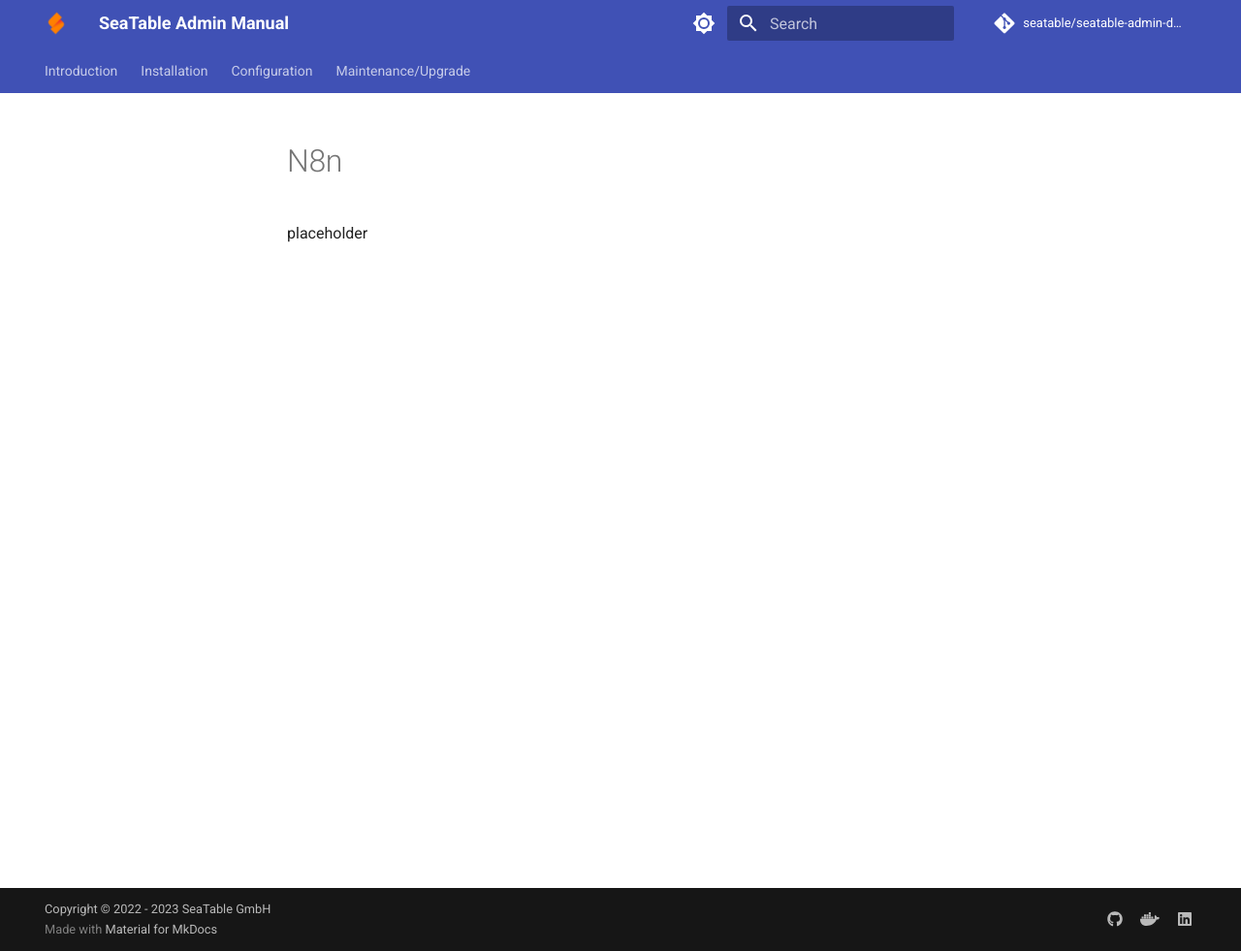
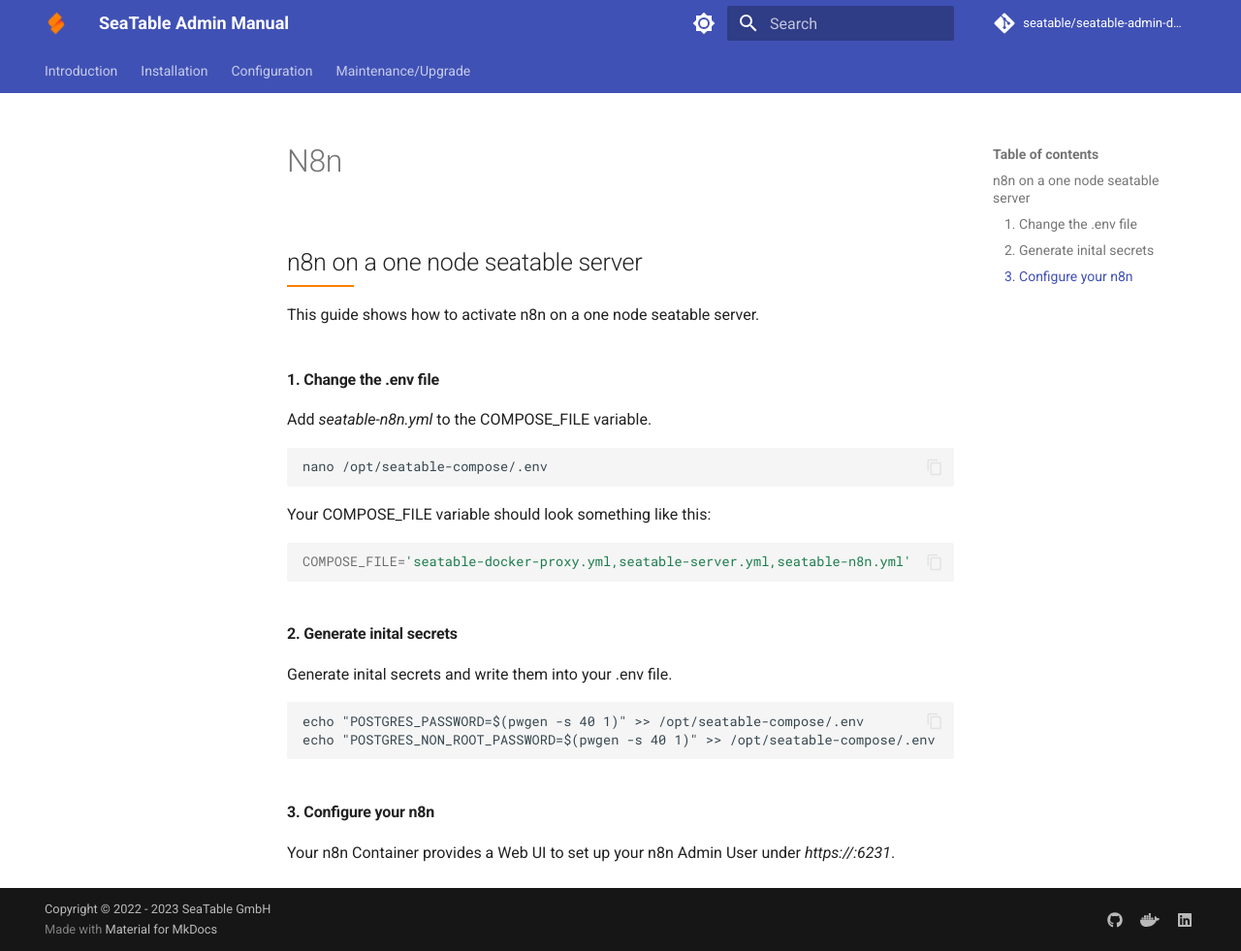
Before and after one commit to seatable/seatable-admin-docs, an MkDocs documentation site: the page built from docs/installation-rework/components/n8n.md, in a window 1280 px wide and 981 px high. Shown: the whole window at 97% size. Built offline with MkDocs 1.6.1 and Material for MkDocs 9.7.7, drawn with Linux system fonts in a browser that asks for light colours; comment, search, counter and statistics services are not loaded.

````diff
--- a/docs/installation-rework/components/n8n.md
+++ b/docs/installation-rework/components/n8n.md
@@ -1 +1,25 @@
-placeholder
+## n8n on a one node seatable server
+This guide shows how to activate n8n on a one node seatable server.
+
+#### 1. Change the .env file
+
+Add _seatable-n8n.yml_ to the COMPOSE_FILE variable.
+
+```bash
+nano /opt/seatable-compose/.env
+```
+
+Your COMPOSE_FILE variable should look something like this:
+```bash
+COMPOSE_FILE='seatable-docker-proxy.yml,seatable-server.yml,seatable-n8n.yml'
+```
+#### 2. Generate inital secrets
+
+Generate inital secrets and write them into your .env file.
+
+    echo "POSTGRES_PASSWORD=$(pwgen -s 40 1)" >> /opt/seatable-compose/.env
+    echo "POSTGRES_NON_ROOT_PASSWORD=$(pwgen -s 40 1)" >> /opt/seatable-compose/.env
+
+#### 3. Configure your n8n
+
+Your n8n Container provides a Web UI to set up your n8n Admin User under _https://<your-seatable-server-hostname>:6231_.
````
Also changed, not shown: docs/installation-rework/components/uptime-kuma.md (+25 -1 lines).
